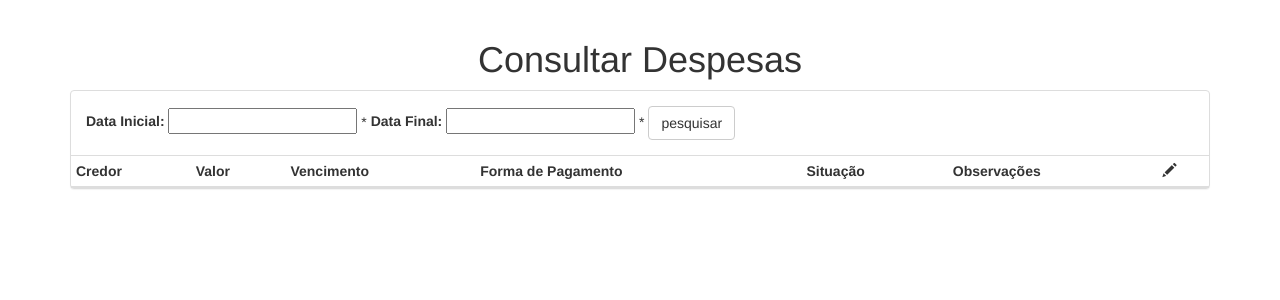
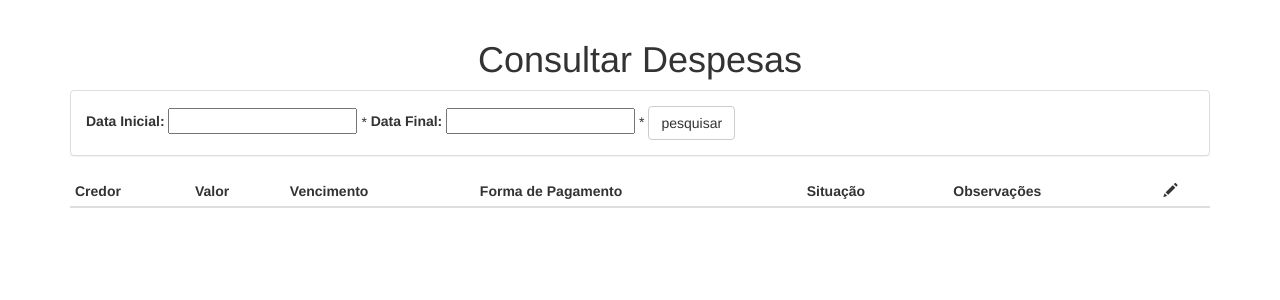
Before and after one commit to phgsilva/agenda-financeira, a Django app: page /consultar/despesa/ in a window 1280 px wide. Shown: the part 52-352 px from the top of the page. Run offline with Django 3.2, Linux system fonts and the light colour scheme; a user stored in the database is signed in; lists and menus that the app fills with data are empty; some libraries are stand-ins or nearby versions.

Commit message:
Ajuste interface consultas

```diff
--- a/agendaFinanceiraApp/templates/agendaFinanceiraApp/consultaDespesa.html
+++ b/agendaFinanceiraApp/templates/agendaFinanceiraApp/consultaDespesa.html
@@ -1,19 +1,30 @@
-{% extends 'agendaFinanceiraApp/base.html' %} {% block content %}
+{% extends 'agendaFinanceiraApp/base.html' %}
+{% block content %}
+
+<div class="row">
+	<div class="col-md-12">
 		<h1 class="text-center">Consultar Despesas</h1>
+	</div>
+	<div class="col-md-12">
 		<div class="panel panel-default">
 			<div id="filtroReceita" class="panel-body">
 				<form method="get" action="{% url 'consultaDespesa' %}">
 					{% csrf_token %}
 					<label for="txbDataInicio"> Data Inicial: </label>
-			<input type="text" id="txbDataInicio" name="data_inicio" required> *
+					<input type="text" id="txbDataInicio" name="data_inicio" required> <span>*</span>
 
 					<label for="txbDataFim">Data Final:</label>
-			<input type="text" id="txbDataFim" name="data_fim" required> *
+					<input type="text" id="txbDataFim" name="data_fim" required> <span>*</span>
 
 					<input type="submit" value="pesquisar" class="btn btn-default">
 				</form>
 			</div>
+		</div>
+	</div>
+</div>
 
+<div class="row">
+	<div class="col-md-12">
 	<div id="listaDespesa" class="table-responsive">
 		<table class="table table-hover table-condensed">
 			<thead>
@@ -43,4 +54,5 @@
 		</table>
 	</div>
 	</div>
+</div>
 {% endblock content %}
```
Also changed, not shown: agendaFinanceiraApp/templates/agendaFinanceiraApp/consultaReceita.html (+13 -3 lines). Lines whose indentation alone changed are shown as unchanged.
